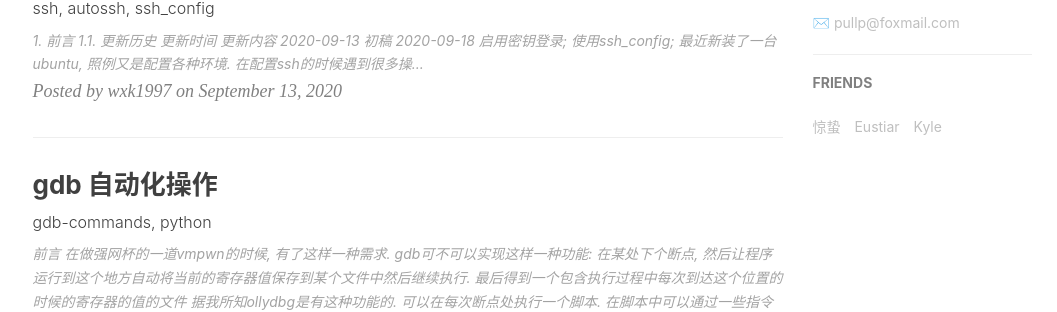
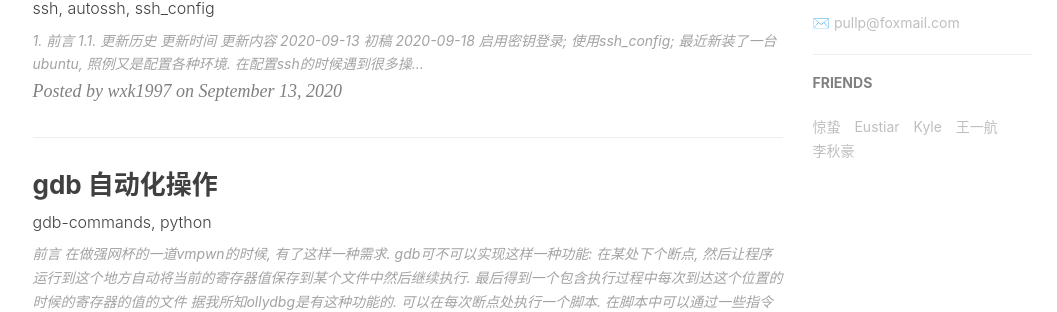
Before and after one commit to pullp/pullp.github.io, a Jekyll site: the page built from index.html, in a window 1280 px wide and 900 px high, scrolled down 847 px. Shown: the part 142-454 px from the top of the window, without its empty margins (135-1192 px from the left). Built offline with Jekyll 4.4.1, drawn with Linux system fonts in a browser that asks for light colours; nearby versions of some CDN libraries; the list of posts is cut into pages by our own code; comment, search, counter and statistics services are not loaded.

Commit message:
add friends

```diff
--- a/_config.yml
+++ b/_config.yml
@@ -108,5 +108,13 @@ friends: [
     {
       title: "Kyle",
       href: "https://sky-bro.github.io"
+    },
+    {
+      title: "王一航",
+      href: "https://overflow.host/"
+    },
+    {
+      title: "李秋豪",
+      href: "https://www.cnblogs.com/liqiuhao/"
     }
 ]
```
